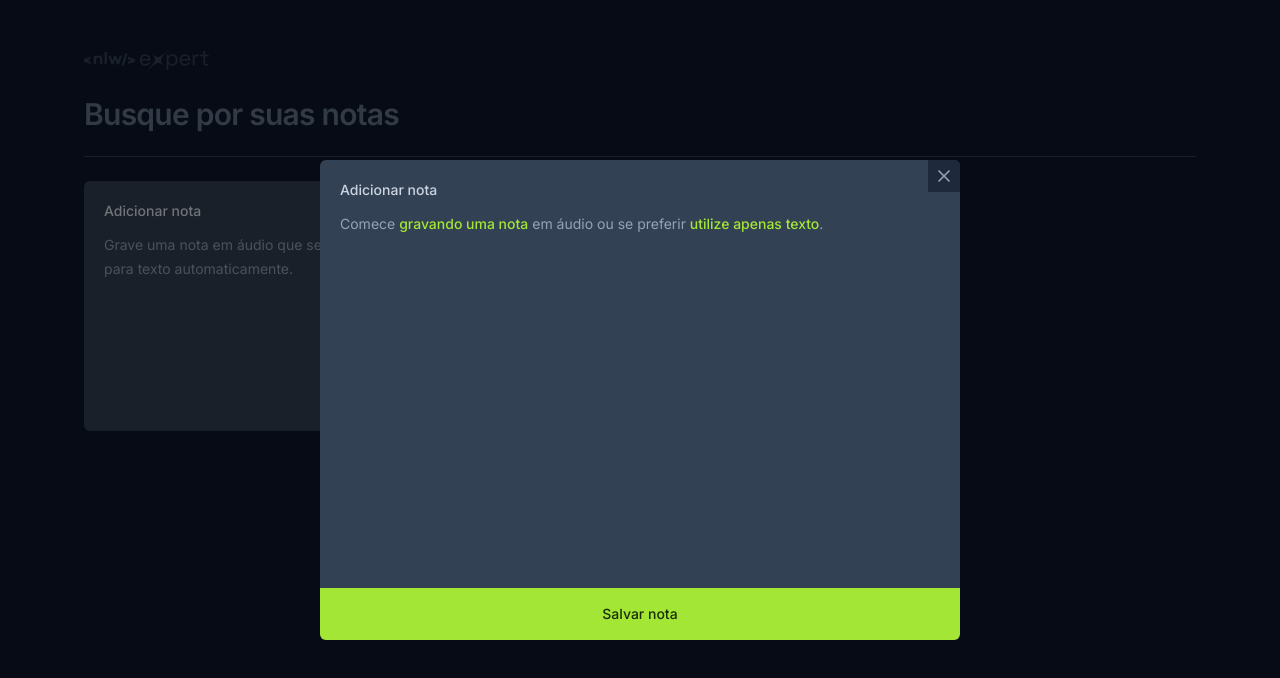
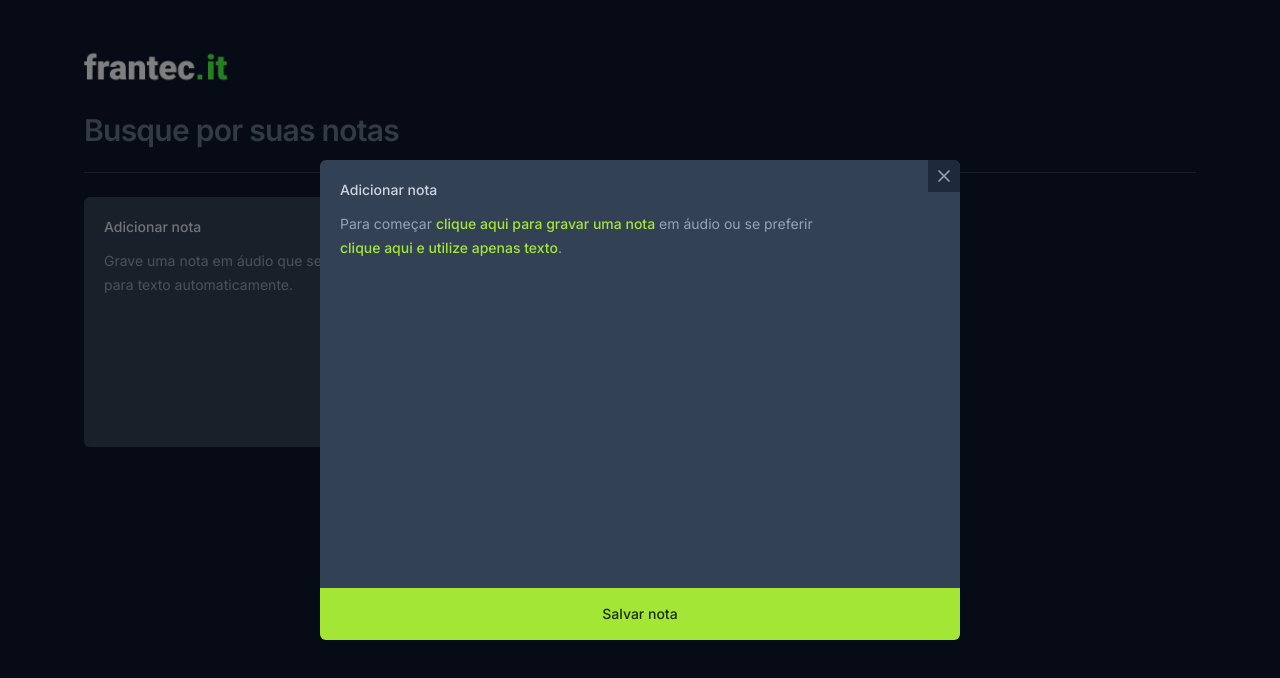
Before and after one commit to frantecbh/notes-nlw-experts, a React (Vite) app: page / in a window 1280 px wide. Both pictures are taken after a click on the button 261 px from the left and 306 px from the top of the page. Shown: the top 678 px of the page. Built offline with nearby package versions, Linux system fonts and the light colour scheme.

Commit message:
logo image

```diff
--- a/src/app.tsx
+++ b/src/app.tsx
@@ -1,5 +1,5 @@
 import { ChangeEvent, useState } from 'react'
-import logo from './assets/logo-nlw-expert.svg'
+import logo from './assets/logo.png'
 import { NoteNoteCard } from './components/new-note-card'
 import { NotesCard } from './components/note-card'
 import { toast } from 'sonner'
@@ -63,7 +63,7 @@ export function App() {
 
   return (
     <div className="mx-auto max-w-6xl my-12 space-y-6 px-5">
-      <img src={logo} alt="Nlw expert" />
+      <img src={logo} className="h-8 md:h-10" alt="Nlw expert" />
       <form className="w-full">
         {' '}
         <input
--- a/src/components/new-note-card.tsx
+++ b/src/components/new-note-card.tsx
@@ -107,13 +107,13 @@ export function NoteNoteCard({ onNoteCreate }: NewNoteCardProps) {
 
               {isVisible ? (
                 <p className="text-sm leading-6 text-slate-400">
-                  Comece{' '}
+                  Para começar{' '}
                   <button
                     type="button"
                     onClick={handleStartRecording}
                     className="font-medium text-lime-400 hover:underline"
                   >
-                    gravando uma nota
+                    clique aqui para gravar uma nota
                   </button>{' '}
                   em áudio ou se preferir{' '}
                   <button
@@ -121,7 +121,7 @@ export function NoteNoteCard({ onNoteCreate }: NewNoteCardProps) {
                     onClick={() => setIsVisible(false)}
                     className="font-medium text-lime-400 hover:underline"
                   >
-                    utilize apenas texto
+                    clique aqui e utilize apenas texto
                   </button>
                   .
                 </p>
```
Also changed, not shown: src/assets/logo.png (added).
